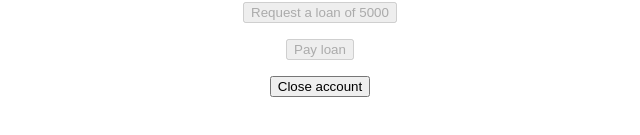
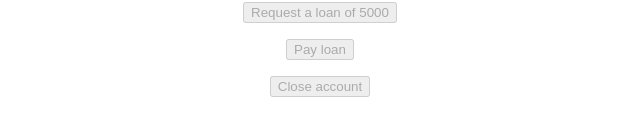
Before and after one commit to AbdullahiAbdulganiyu/useReducer-Bank-Account, a React (Create React App) app: page / in a window 1280 px wide. Shown: the part 257-392 px from the top of the page, without its empty margins (320-960 px from the left). Built offline with nearby package versions, Linux system fonts and the light colour scheme.

Commit message:
activating close account button based on isActive state

```diff
--- a/src/App.js
+++ b/src/App.js
@@ -88,7 +88,7 @@ export default function App() {
         </button>
       </p>
       <p>
-        <button onClick={() => {}} disabled={false}>
+        <button onClick={() => {}} disabled={isActive}>
           Close account
         </button>
       </p>
```
